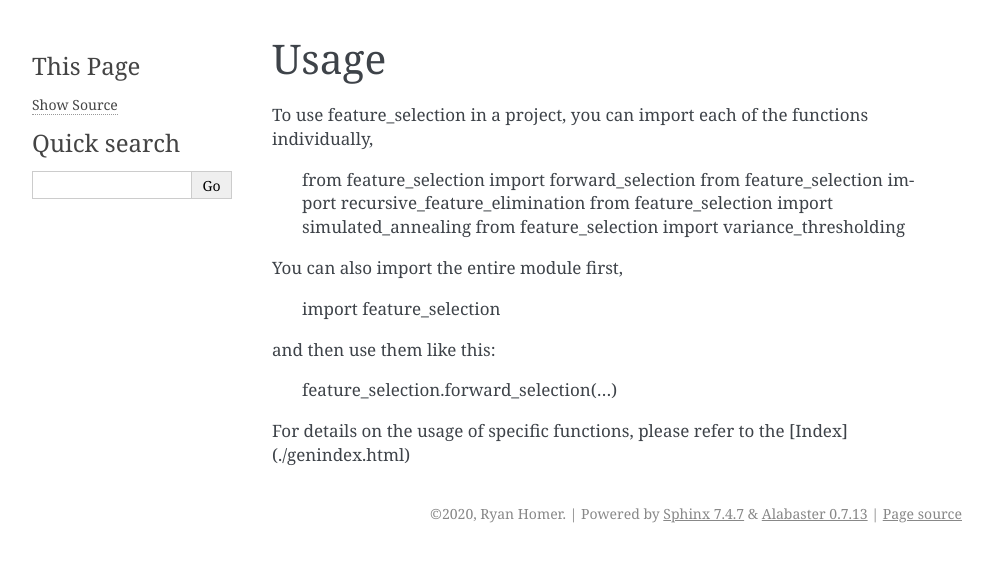
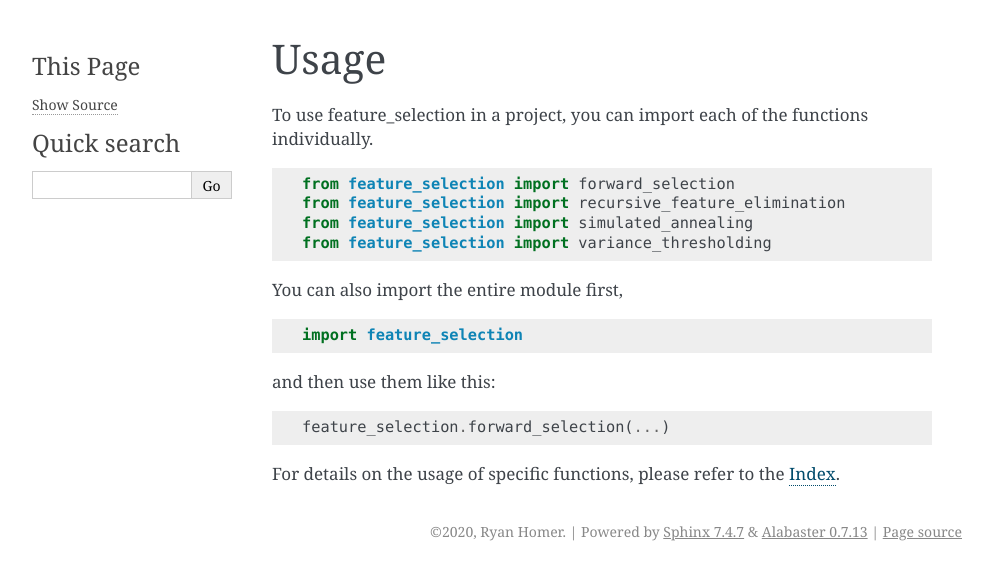
Before and after one commit to UBC-MDS/feature-selection-python, a Sphinx documentation site: the page built from docs/usage.rst, in a window 1280 px wide. Shown: the top 580 px of the page, without its empty margins (148-1141 px from the left). Built offline with Sphinx 7.4.7, drawn with Linux system fonts in a browser that asks for light colours; pages that are not in the unit, such as notebooks, are missing from menus.

Commit message:
Fix RST syntax in docs/usage.rst

```diff
--- a/docs/usage.rst
+++ b/docs/usage.rst
@@ -2,20 +2,26 @@
 Usage
 =====
 
-To use feature_selection in a project, you can import each of the functions individually,
+To use feature_selection in a project, you can import each of the functions individually.
+
+.. code-block:: python
 
     from feature_selection import forward_selection
     from feature_selection import recursive_feature_elimination
     from feature_selection import simulated_annealing
     from feature_selection import variance_thresholding
 
+
 You can also import the entire module first,
+
+.. code-block:: python
 
     import feature_selection
 
 and then use them like this:
 
+.. code-block:: python
+
     feature_selection.forward_selection(...)
 
-
-For details on the usage of specific functions, please refer to the [Index](./genindex.html)
+For details on the usage of specific functions, please refer to the `Index <./genindex.html>`_.
```
